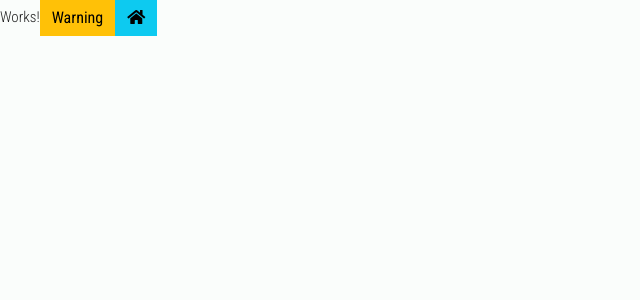
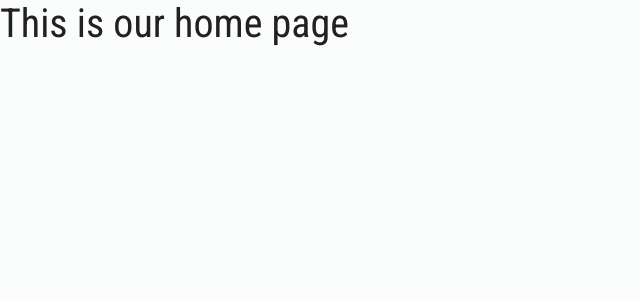
Before and after one commit to Belchenkov/react_laravel_pwa_eshop, a React (Create React App) app in the folder frontend/: page / in a window 1280 px wide. Shown: the top 300 px of the page, without its empty margins (0-640 px from the left). Built offline with nearby package versions, Linux system fonts and the light colour scheme.

Commit message:
Config Routing

```diff
--- a/frontend/package.json
+++ b/frontend/package.json
@@ -10,6 +10,8 @@
     "react": "^18.2.0",
     "react-bootstrap": "^2.5.0",
     "react-dom": "^18.2.0",
+    "react-router": "^5.2.0",
+    "react-router-dom": "^5.2.0",
     "react-scripts": "5.0.1",
     "react-slick": "^0.29.0",
     "slick-carousel": "^1.8.1",
--- a/frontend/src/App.js
+++ b/frontend/src/App.js
@@ -1,12 +1,13 @@
-import { Button } from 'react-bootstrap';
+import { BrowserRouter } from 'react-router-dom';
+import AppRoute from './route/AppRoute';
 
 function App() {
   return (
-    <div>
-      Works!
-      <Button variant="warning">Warning</Button>
-      <Button variant="info"><i className="fa fa-home" /></Button>
-    </div>
+    <>
+        <BrowserRouter>
+            <AppRoute />
+        </BrowserRouter>
+    </>
   );
 }
 
--- /dev/null
+++ b/frontend/src/pages/HomePage.jsx
@@ -0,0 +1,9 @@
+const HomePage = () => {
+    return (
+        <>
+           <h1>This is our home page</h1>
+        </>
+    );
+};
+
+export default HomePage;
--- /dev/null
+++ b/frontend/src/route/AppRoute.js
@@ -0,0 +1,15 @@
+import { Switch, Router, Route } from 'react-router';
+
+import HomePage from '../pages/HomePage';
+
+const AppRoute = () => {
+    return (
+        <>
+            <Switch>
+                <Route exact to="/" component={HomePage} />
+            </Switch>
+        </>
+    );
+};
+
+export default AppRoute;
```
Also changed, not shown: 1 other file (tests, documents, lock files or other folders).
